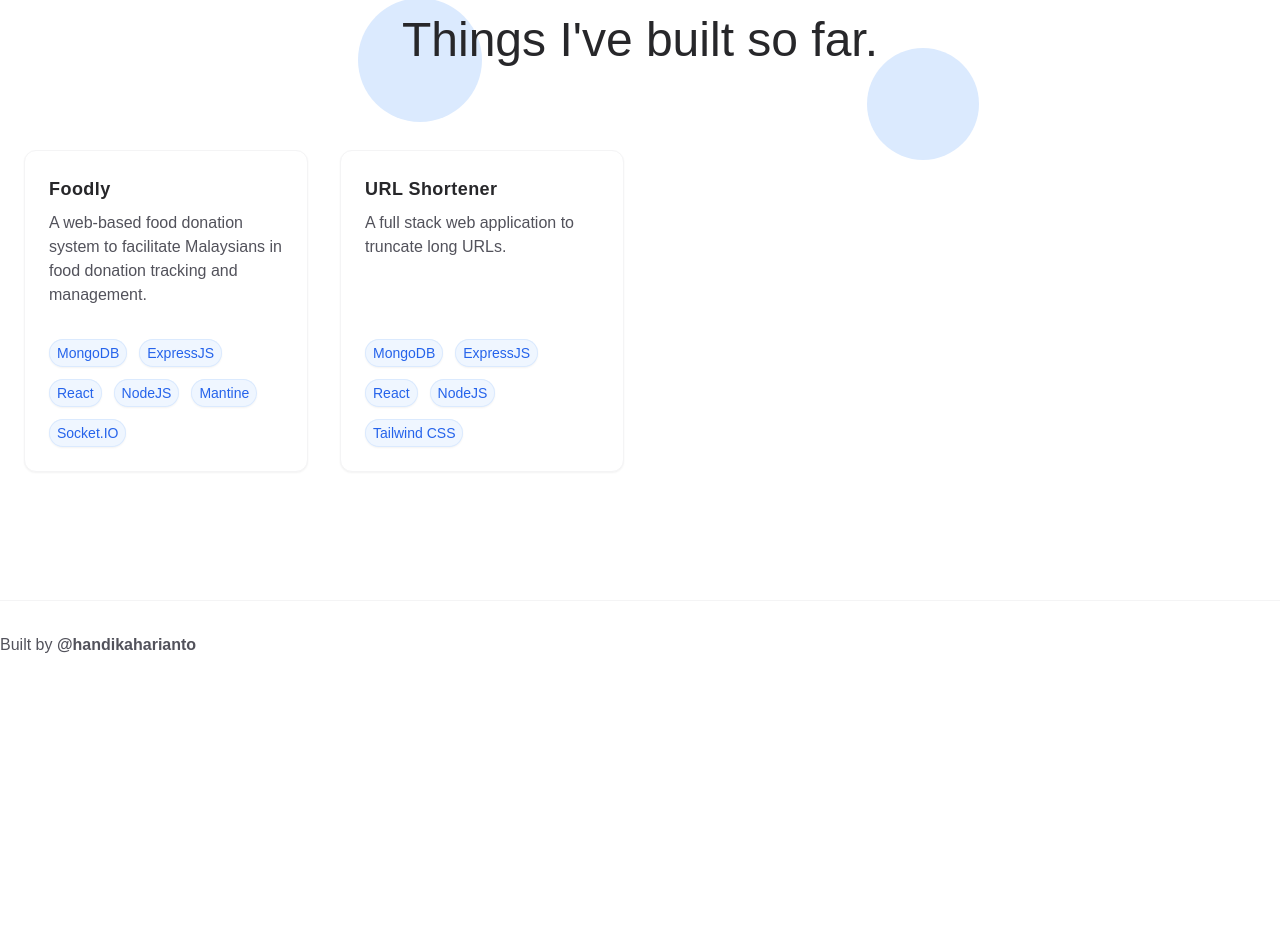
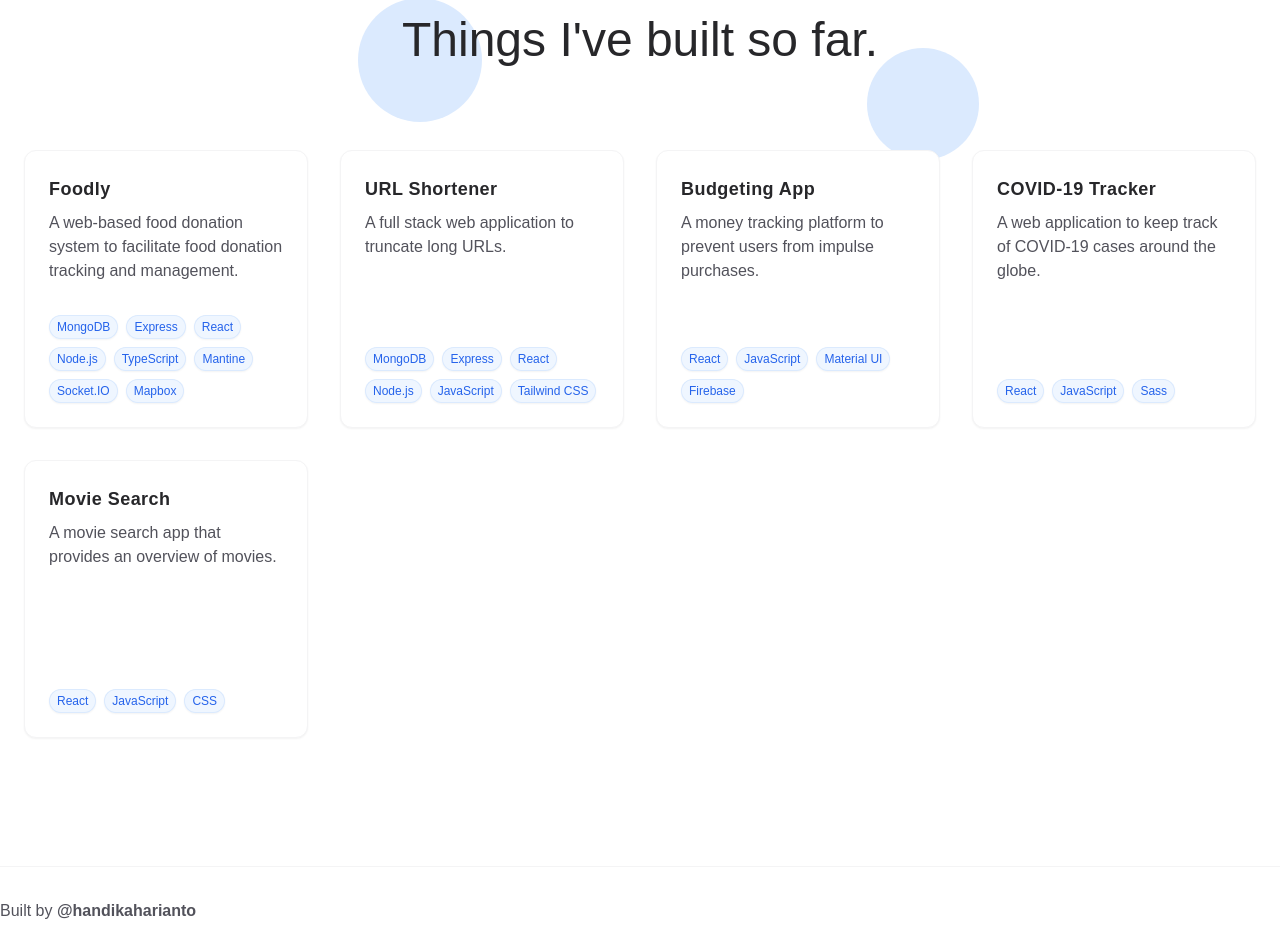
Before and after one commit to handikaharianto/portolio-website-v3, a Next.js app: page / in a window 1280 px wide. Shown: the part 2514-3461 px from the top of the page. Before the commit the page ends 3203 px from the top, so only its background shows below. Built offline with nearby package versions, Linux system fonts and the light colour scheme; a web font is replaced by a local one.

Commit message:
chore: adding more projects data

```diff
--- a/app/_components/projects.tsx
+++ b/app/_components/projects.tsx
@@ -21,6 +21,27 @@ function ArrowUpRightIcon(props: IconProps) {
   );
 }
 
+function LinkIcon(props: IconProps) {
+  return (
+    <svg
+      xmlns="http://www.w3.org/2000/svg"
+      width="24"
+      height="24"
+      viewBox="0 0 24 24"
+      fill="none"
+      stroke="currentColor"
+      strokeWidth="2"
+      strokeLinecap="round"
+      strokeLinejoin="round"
+      {...props}
+    >
+      <path d="M15 3h6v6" />
+      <path d="M10 14 21 3" />
+      <path d="M18 13v6a2 2 0 0 1-2 2H5a2 2 0 0 1-2-2V8a2 2 0 0 1 2-2h6" />
+    </svg>
+  );
+}
+
 export default function Projects() {
   return (
     <section id="projects" className="relative overflow-hidden">
@@ -34,11 +55,11 @@ export default function Projects() {
             Things I&apos;ve built so far.
           </h2>
         </div>
-        <div className="grid gap-8 md:grid-cols-2 xl:grid-cols-4">
+        <div className="grid auto-rows-fr gap-8 md:grid-cols-2 xl:grid-cols-4">
           {projects.map((project) => (
             <div
               key={project.title}
-              className="group relative flex flex-col gap-y-8 overflow-hidden rounded-xl border border-zinc-100 bg-white p-6 shadow-sm transition duration-300 hover:border-zinc-200 hover:shadow-md"
+              className="group relative flex h-full flex-col gap-y-8 overflow-hidden rounded-xl border border-zinc-100 bg-white p-6 shadow-sm transition duration-300 hover:border-zinc-200 hover:shadow-md"
             >
               <div className="space-y-2">
                 <h3 className="text-lg font-bold tracking-wide text-zinc-800">
@@ -46,18 +67,18 @@ export default function Projects() {
                 </h3>
                 <p className="text-zinc-600">{project.description}</p>
               </div>
-              <div className="mt-auto flex flex-wrap gap-3">
+              <div className="mt-auto flex flex-wrap gap-2">
                 {project.technologies.map((tech) => (
                   <span
                     key={tech}
-                    className="rounded-full bg-blue-50 px-2 py-1 text-sm font-medium text-blue-600 shadow-sm ring-1 ring-inset ring-blue-100"
+                    className="rounded-full bg-blue-50 px-2 py-1 text-xs font-medium text-blue-600 shadow-sm ring-1 ring-inset ring-blue-100"
                   >
                     {tech}
                   </span>
                 ))}
               </div>
               <div className="absolute inset-0 flex items-center justify-center bg-white/50 opacity-0 backdrop-blur transition duration-300 ease-in-out group-hover:opacity-100">
-                <div>
+                <div className="flex items-center gap-x-4">
                   {project.gitHubUrl && (
                     <a
                       href={project.gitHubUrl}
@@ -65,6 +86,15 @@ export default function Projects() {
                       className="focus:outline-2 focus:outline-offset-2 focus:outline-blue-600"
                     >
                       <GitHubIcon className="h-7 w-7 fill-zinc-500 transition duration-300 hover:fill-zinc-700" />
+                    </a>
+                  )}
+                  {project.websiteUrl && (
+                    <a
+                      href={project.websiteUrl}
+                      target="_blank"
+                      className="focus:outline-2 focus:outline-offset-2 focus:outline-blue-600"
+                    >
+                      <LinkIcon className="h-6 w-6 stroke-zinc-500 transition duration-300 hover:stroke-zinc-700" />
                     </a>
                   )}
                 </div>
--- a/app/_data/projects.ts
+++ b/app/_data/projects.ts
@@ -10,21 +10,52 @@ export const projects: Project[] = [
   {
     title: "Foodly",
     description:
-      "A web-based food donation system to facilitate Malaysians in food donation tracking and management.",
+      "A web-based food donation system to facilitate food donation tracking and management.",
     technologies: [
       "MongoDB",
-      "ExpressJS",
+      "Express",
       "React",
-      "NodeJS",
+      "Node.js",
+      "TypeScript",
       "Mantine",
       "Socket.IO",
+      "Mapbox",
     ],
     gitHubUrl: "https://github.com/handikaharianto/foodly",
   },
   {
     title: "URL Shortener",
     description: "A full stack web application to truncate long URLs.",
-    technologies: ["MongoDB", "ExpressJS", "React", "NodeJS", "Tailwind CSS"],
+    technologies: [
+      "MongoDB",
+      "Express",
+      "React",
+      "Node.js",
+      "JavaScript",
+      "Tailwind CSS",
+    ],
     gitHubUrl: "https://github.com/handikaharianto/url-shortener",
   },
+  {
+    title: "Budgeting App",
+    description:
+      "A money tracking platform to prevent users from impulse purchases.",
+    technologies: ["React", "JavaScript", "Material UI", "Firebase"],
+    gitHubUrl: "https://github.com/klm4life/BudgetingApp",
+  },
+  {
+    title: "COVID-19 Tracker",
+    description:
+      "A web application to keep track of COVID-19 cases around the globe.",
+    technologies: ["React", "JavaScript", "Sass"],
+    gitHubUrl: "https://github.com/handikaharianto/covid19-tracker",
+    websiteUrl: "https://han-covid-19-tracker.netlify.app/",
+  },
+  {
+    title: "Movie Search",
+    description: "A movie search app that provides an overview of movies.",
+    technologies: ["React", "JavaScript", "CSS"],
+    gitHubUrl: "https://github.com/handikaharianto/OMDb-api",
+    websiteUrl: "https://movie-search-omdb-api.netlify.app/",
+  },
 ];
```
